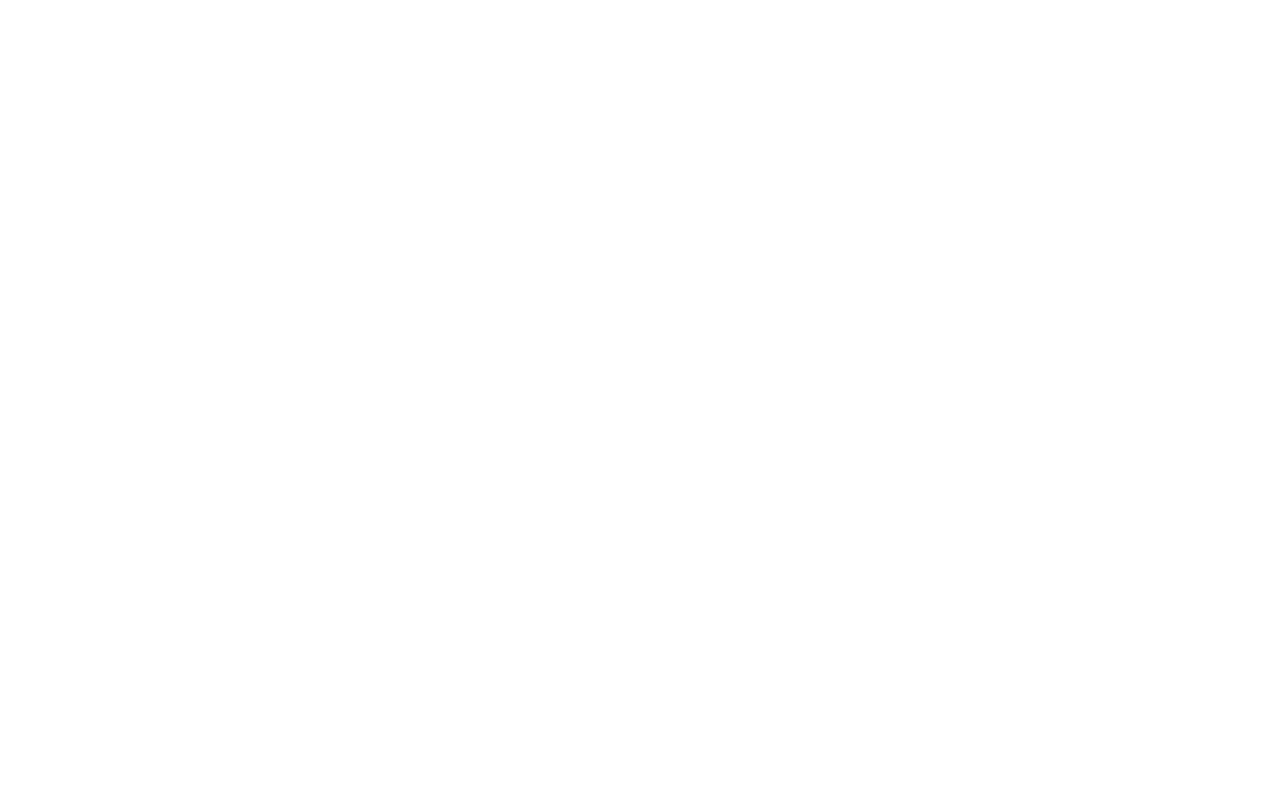
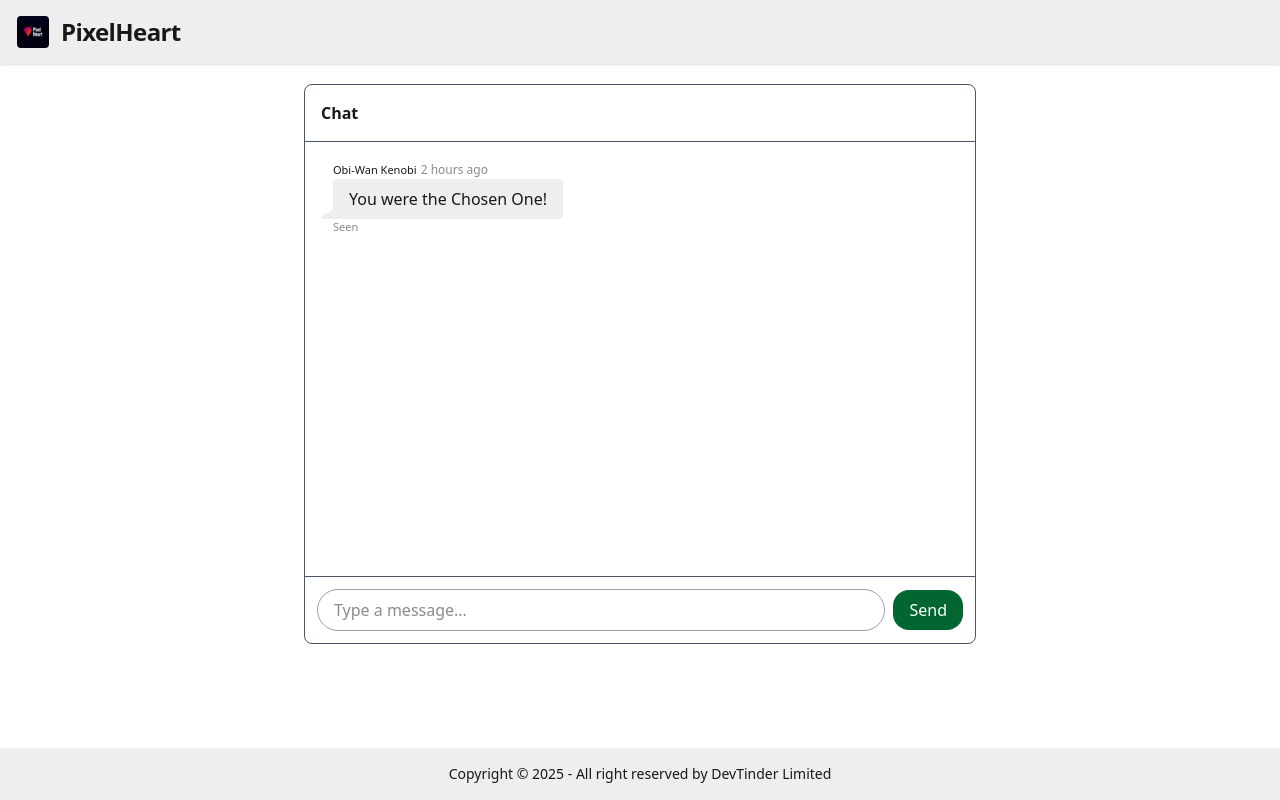
Before and after one commit to SiftainEjaz/DevTinder-Client, a React (Vite) app: page /chat/1 in a window 1280 px wide. Before the commit this address had no page. Built offline with nearby package versions, Linux system fonts and the light colour scheme; no server answers.

Commit message:
Error div added in signup.

```diff
--- a/src/App.jsx
+++ b/src/App.jsx
@@ -8,6 +8,7 @@ import Feed from "./components/Feed";
 import Connections from "./components/Connections";
 import Requests from "./components/Requests";
 import EditPassword from "./components/EditPassword";
+import Chat from "./components/Chat";
 function App() {
 
   return (
@@ -23,6 +24,7 @@ function App() {
             <Route path="/connections" element={<Connections/>} />
             <Route path="/requests" element={<Requests/>} />
             <Route path="/editPassword" element={<EditPassword/>} />
+            <Route path="/chat/:toUserId" element={<Chat/>} />
           </Route>
 
         </Routes>
--- /dev/null
+++ b/src/components/Chat.jsx
@@ -0,0 +1,55 @@
+import React, { useState } from 'react'
+import { useParams } from 'react-router'
+
+function Chat() {
+
+  const { toUserId } = useParams();
+  const [messages, setMessages] = useState([{ text: "Hello World" }]);
+  console.log(toUserId);
+
+  return (
+    <div className="w-full max-w-2xl mx-auto border border-gray-600 m-5 h-[70vh] flex flex-col rounded-lg overflow-hidden">
+      <h1 className="p-4 border-b border-gray-600 font-semibold">
+        Chat
+      </h1>
+
+      <div className="flex-1 p-4 overflow-y-auto">
+        {/* Messages will go here */}
+        {messages.map((message, index) => {
+          return <div key={index}>
+            <div className="chat chat-start">
+              <div className="chat-header">
+                Obi-Wan Kenobi
+                <time className="text-xs opacity-50">2 hours ago</time>
+              </div>
+              <div className="chat-bubble">You were the Chosen One!</div>
+              <div className="chat-footer opacity-50">Seen</div>
+            </div>
+
+          </div>
+        })}
+      </div>
+
+      <div className="border-t border-gray-600 p-3">
+        <div className="flex items-center gap-2">
+          <input
+            type="text"
+            placeholder="Type a message..."
+            className="flex-1 border border-gray-400 rounded-full px-4 py-2 focus:outline-none focus:ring-1 focus:ring-gray-500"
+          />
+          <button className="px-4 py-2 bg-green-800 text-white rounded-2xl hover:bg-green-900 transition">
+            Send
+          </button>
+        </div>
+      </div>
+    </div>
+  );
+
+
+
+
+
+
+}
+
+export default Chat
--- a/src/components/Connections.jsx
+++ b/src/components/Connections.jsx
@@ -3,6 +3,7 @@ import axios from 'axios';
 import { BASE_URL } from '../utils/constants';
 import { useDispatch, useSelector } from 'react-redux';
 import { addConnections } from '../utils/connectionSlice';
+import { Link } from 'react-router';
 
 function Connections() {
 
@@ -29,6 +30,8 @@ function Connections() {
   }
 
 
+
+
   if (!connections || connections.length === 0) {
     return (
       <div className='flex justify-center'>
@@ -38,18 +41,14 @@ function Connections() {
   }
 
   return (
-    <div className="my-10 pb-20 text-center">
-      <h1 className="text-2xl font-bold text-amber-50 mb-6">Connections</h1>
-
-      {connections.map((connection) => {
-
-        const {_id, firstName, about, lastName, photoUrl} = connection;
-
+  <div className="pb-32"> {/* Add enough bottom padding */}
+    {connections.map(({ _id, photoUrl, firstName, lastName, about }) => {
       return (
         <div
           key={_id}
-            className="flex items-center gap-4 m-4 p-4 rounded-lg bg-base-300 w-full md:w-1/2 mx-auto shadow-md hover:shadow-lg transition-all duration-200"
+          className="flex items-center justify-between gap-4 m-4 p-4 rounded-lg bg-base-300 w-full md:w-1/2 mx-auto shadow-md hover:shadow-lg transition-all duration-200"
         >
+          <div className="flex items-center gap-4">
             <img
               alt="Profile pic"
               src={photoUrl}
@@ -60,11 +59,19 @@ function Connections() {
               <p className="text-sm opacity-80">{about}</p>
             </div>
           </div>
-        )
+
+          <Link to={'/chat/' + _id}>
+            <button className="btn btn-soft btn-accent bg-base-300 text-white shadow-amber-100">Chat</button>
+          </Link>
+        </div>
+      );
     })}
   </div>
 );
 
+
+
+
 }
 
 export default Connections
--- a/src/components/Login.jsx
+++ b/src/components/Login.jsx
@@ -39,6 +39,7 @@ function Login() {
   const handleSignUp = async function () {
     try
     {
+      setError("");
       const res = await axios.post(
           BASE_URL + "/signup",
           {firstName, lastName, emailId, password},
@@ -50,7 +51,7 @@ function Login() {
     }
     catch(error)
     {
-      console.error(error);
+      setError(error?.response?.data || "Something went wrong");
     }
   }
 
--- a/src/components/NavBar.jsx
+++ b/src/components/NavBar.jsx
@@ -88,6 +88,10 @@ function Navbar() {
       </div>
     </>
   )
+
+
+
+
 }
 
 export default Navbar
```
Lines whose indentation alone changed are shown as unchanged.
